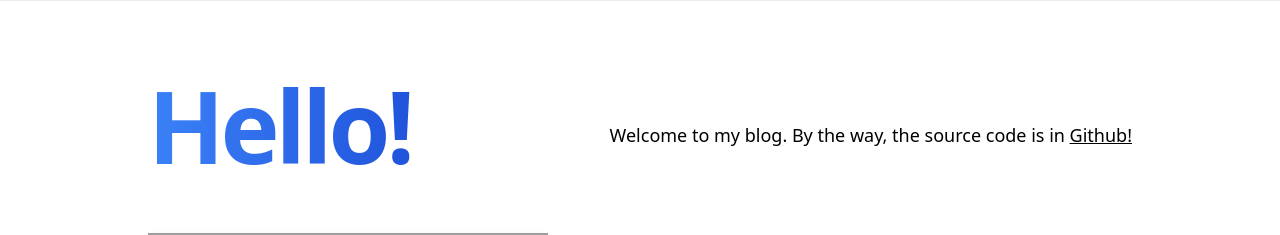
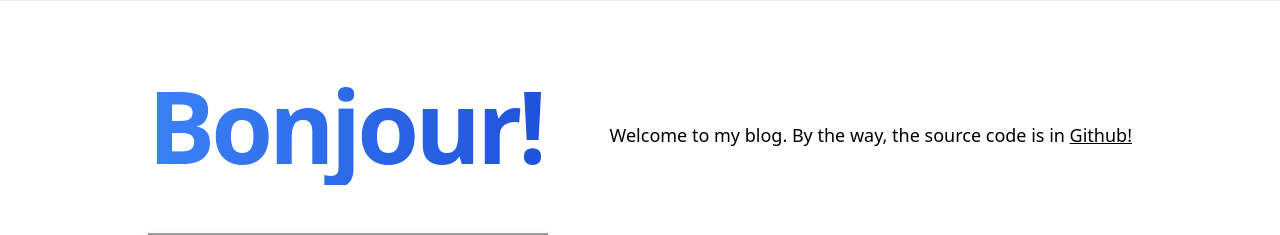
Before and after one commit to wzulfikar/nextjs-blog, a Next.js app: page / in a window 1280 px wide. Shown: the top 235 px of the page. Built offline with nearby package versions, Linux system fonts and the light colour scheme; grey boxes are pictures that could not be loaded; what @tailwindcss/typography would draw is missing.

Commit message:
chore(state): add minimal valtio

```diff
--- a/components/intro.tsx
+++ b/components/intro.tsx
@@ -1,10 +1,26 @@
-import { GITHUB_REPO } from '../lib/constants'
+import { useEffect, useRef } from 'react'
+import { useGreeting } from '@lib/valtio'
+import { GITHUB_REPO } from '@lib/constants'
 
 const Intro = () => {
+  const greetingRef = useRef(null)
+
+  const { greeting, shuffle } = useGreeting()
+
+  useEffect(() => {
+    let t1 = setInterval(() => {
+      shuffle()
+    }, 3000)
+
+    return () => {
+      clearInterval(t1)
+    }
+  }, [])
+
   return (
     <section className="flex-col md:flex-row flex items-center md:justify-between mt-16 mb-16 md:mb-12">
-      <h1 className="text-6xl md:text-8xl font-bold tracking-tighter leading-tight md:pr-8 bg-clip-text text-transparent bg-gradient-to-l from-blue-700 to-blue-500">
-        Hello!
+      <h1 ref={greetingRef} className="text-6xl md:text-8xl font-bold tracking-tighter leading-tight md:pr-8 bg-clip-text text-transparent bg-gradient-to-l from-blue-700 to-blue-500">
+        {greeting}
       </h1>
       <h4 className="text-center md:text-left text-lg mt-5 md:pl-8">
         Welcome to my blog.{' '}By the way, the source code is in{' '}
--- /dev/null
+++ b/lib/valtio.ts
@@ -0,0 +1,25 @@
+import { proxy, useSnapshot } from 'valtio'
+
+const greetings = [
+    "Hello!",
+    "Bonjour!",
+    "Salut!",
+    "Hola!",
+    "Nǐ hǎo!",
+    "Ciao!",
+]
+
+const defaultGreeting = greetings[0]
+
+export const state = proxy({ greeting: defaultGreeting })
+
+export const useGreeting = () => {
+    const snap = useSnapshot(state)
+    return {
+        shuffle: () => {
+            const randomInt = Math.floor(Math.random() * greetings.length)
+            state.greeting = greetings[randomInt]
+        },
+        greeting: snap.greeting
+    }
+}
```
